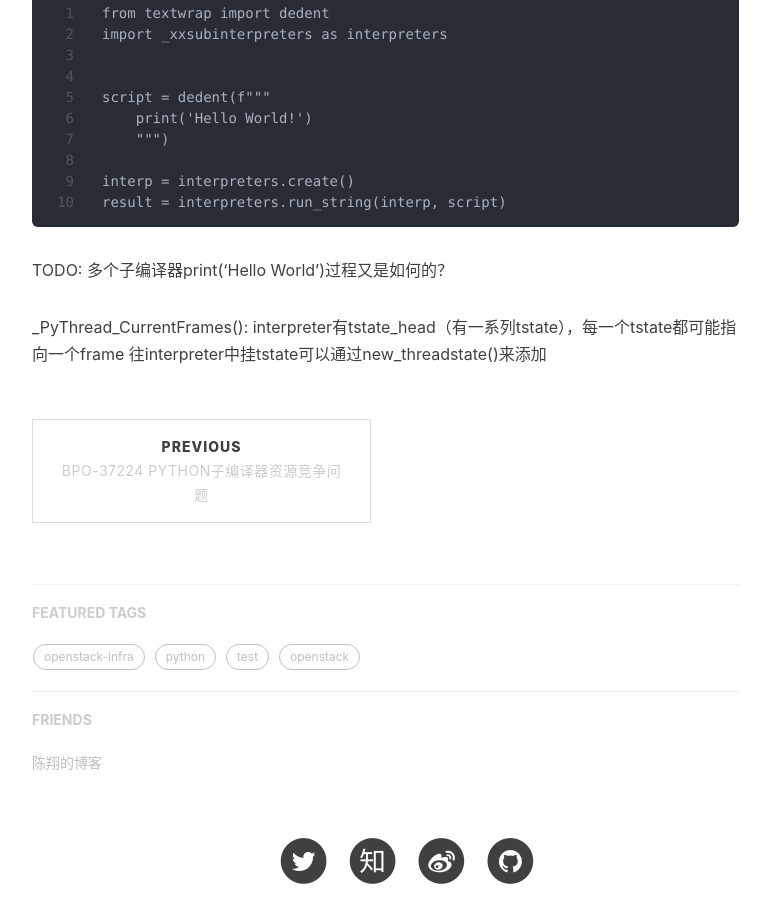
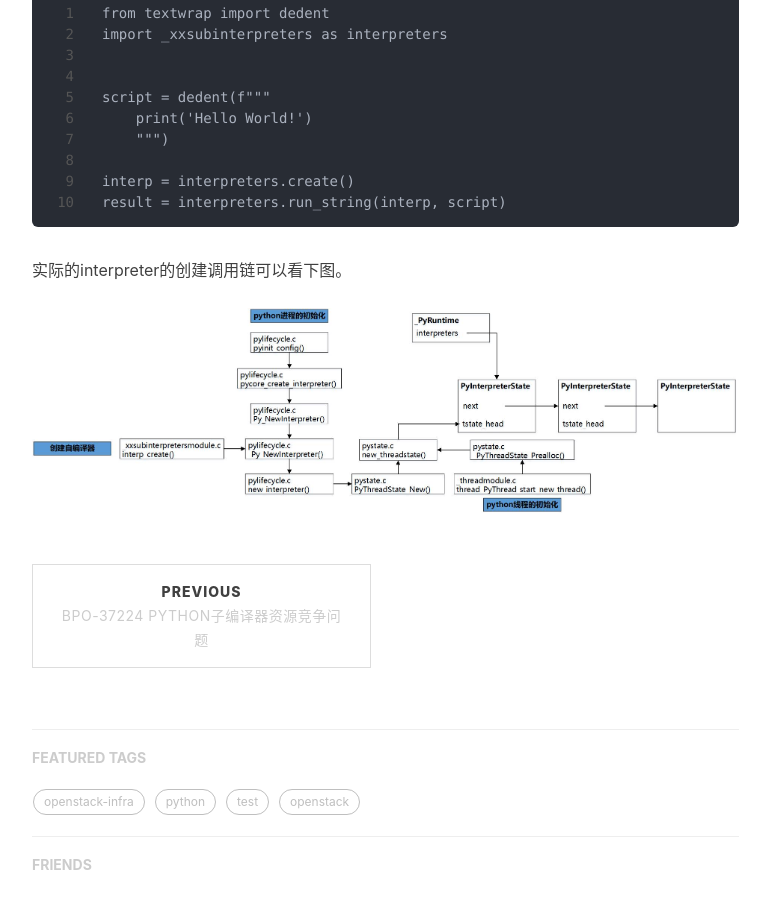
Before and after one commit to shihai1991/shihai1991.github.io, a Jekyll site: the page built from _posts/2021-08-23-print执行过程分析.md, in a window 1280 px wide and 900 px high, scrolled down 4342 px. Shown: the whole window, without its empty margins (233-1003 px from the left). Built offline with Jekyll 4.4.1, drawn with Linux system fonts in a browser that asks for light colours; nearby versions of some CDN libraries; comment, search, counter and statistics services are not loaded.

Commit message:
Update 2021-08-23-print执行过程分析.md

````diff
--- a/_posts/2021-08-23-print执行过程分析.md
+++ b/_posts/2021-08-23-print执行过程分析.md
@@ -135,8 +135,5 @@ script = dedent(f"""
 interp = interpreters.create()
 result = interpreters.run_string(interp, script)
 ```
-
-TODO: 多个子编译器print('Hello World')过程又是如何的？
-
-_PyThread_CurrentFrames(): interpreter有tstate_head（有一系列tstate），每一个tstate都可能指向一个frame
-往interpreter中挂tstate可以通过new_threadstate()来添加
+实际的interpreter的创建调用链可以看下图。
+![]({{site.baseurl}}/img/python interpreter创建过程.jpg)
````
